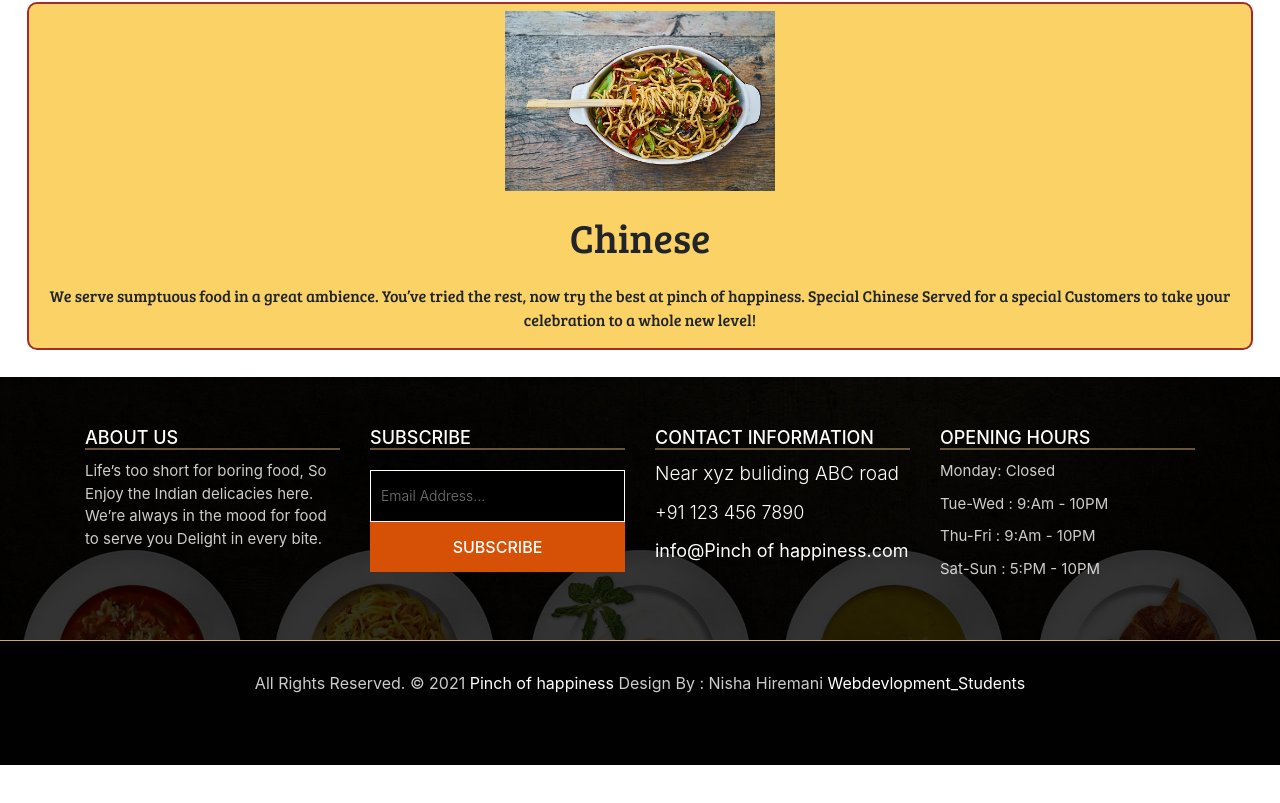
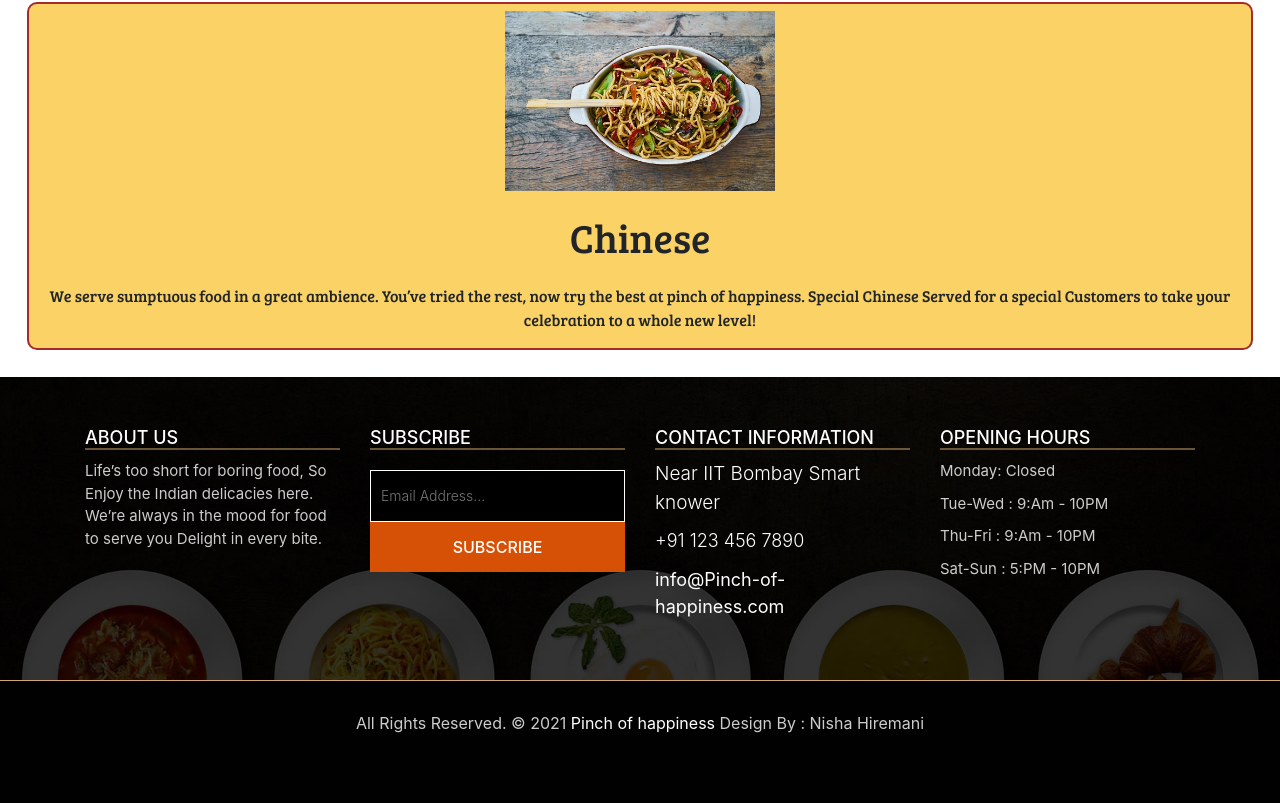
Before and after one commit to nishaph/food, a plain HTML site: page index.html in a window 1280 px wide. Shown: the part 1487-2290 px from the top of the page. Before the commit the page ends 2252 px from the top, so only its background shows below. Drawn offline with nearby package versions, Linux system fonts and the light colour scheme.

Commit message:
Update index.html

```diff
--- a/index.html
+++ b/index.html
@@ -3,7 +3,7 @@
   <head>
     <meta charset="UTF-8" />
     <meta name="viewport" content="width=device-width, initial-scale=1.0" />
-    <title>Responsive web page</title>
+    <title>Pinch of Happiness</title>
     <link rel="stylesheet" href="CSS/style.css" />
     <link rel="stylesheet" href="CSS/mini_style.css" />
     <link
@@ -204,9 +204,9 @@
           </div>
           <div class="col-lg-3 col-md-6">
             <h3>Contact information</h3>
-            <p class="lead">Near xyz buliding ABC road</p>
+            <p class="lead">Near IIT Bombay Smart knower </p>
             <p class="lead"><a href="#">+91 123 456 7890</a></p>
-            <p><a href="#"> info@Pinch of happiness.com</a></p>
+            <p><a href="#"> info@Pinch-of-happiness.com</a></p>
           </div>
           <div class="col-lg-3 col-md-6">
             <h3>Opening hours</h3>
@@ -225,7 +225,7 @@
               <p class="company-name">
                 All Rights Reserved. &copy; 2021
                 <a href="#">Pinch of happiness </a> Design By : Nisha Hiremani
-                <a href="#"> Webdevlopment_Students</a>
+
               </p>
             </div>
           </div>
```
